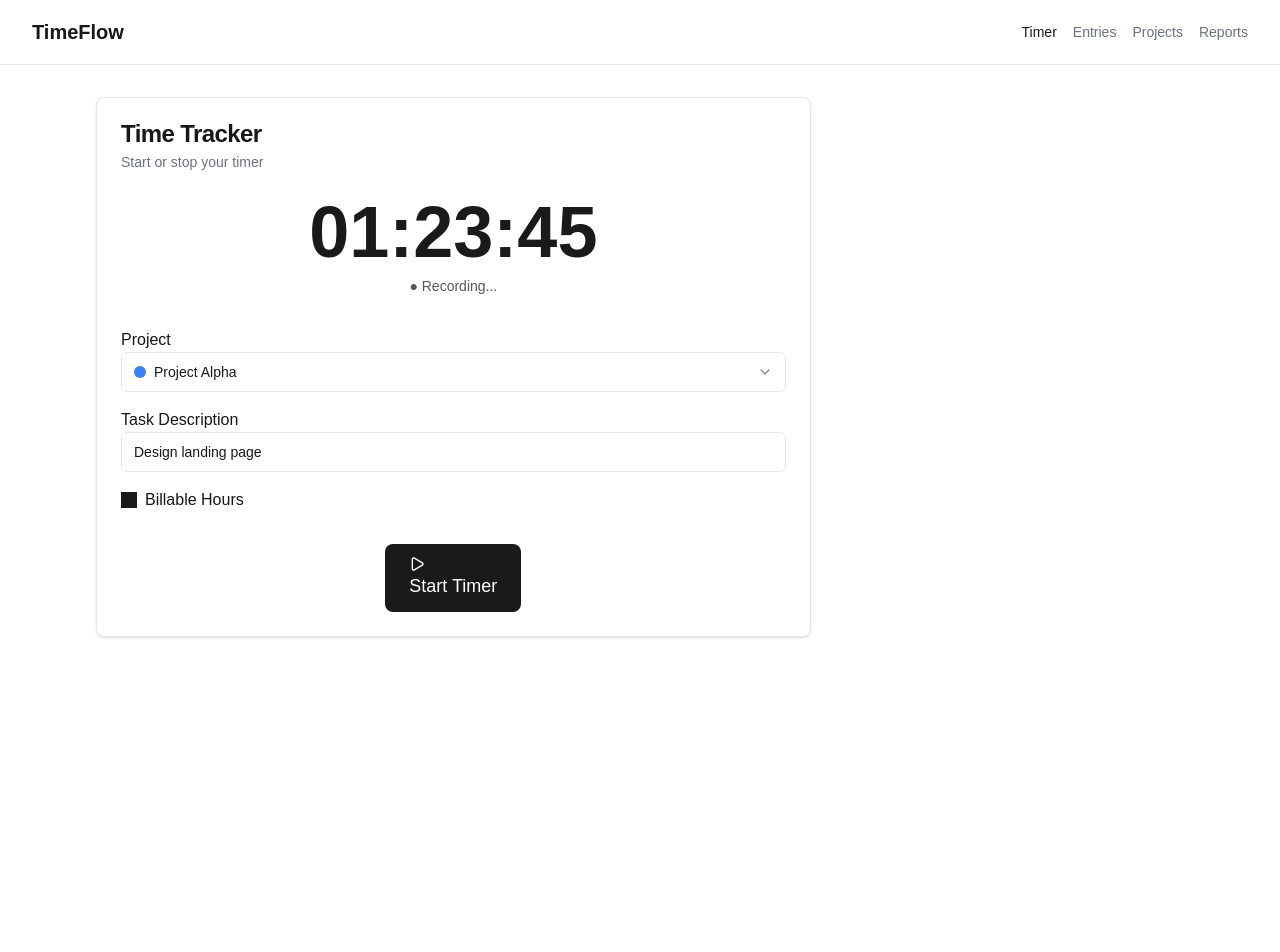
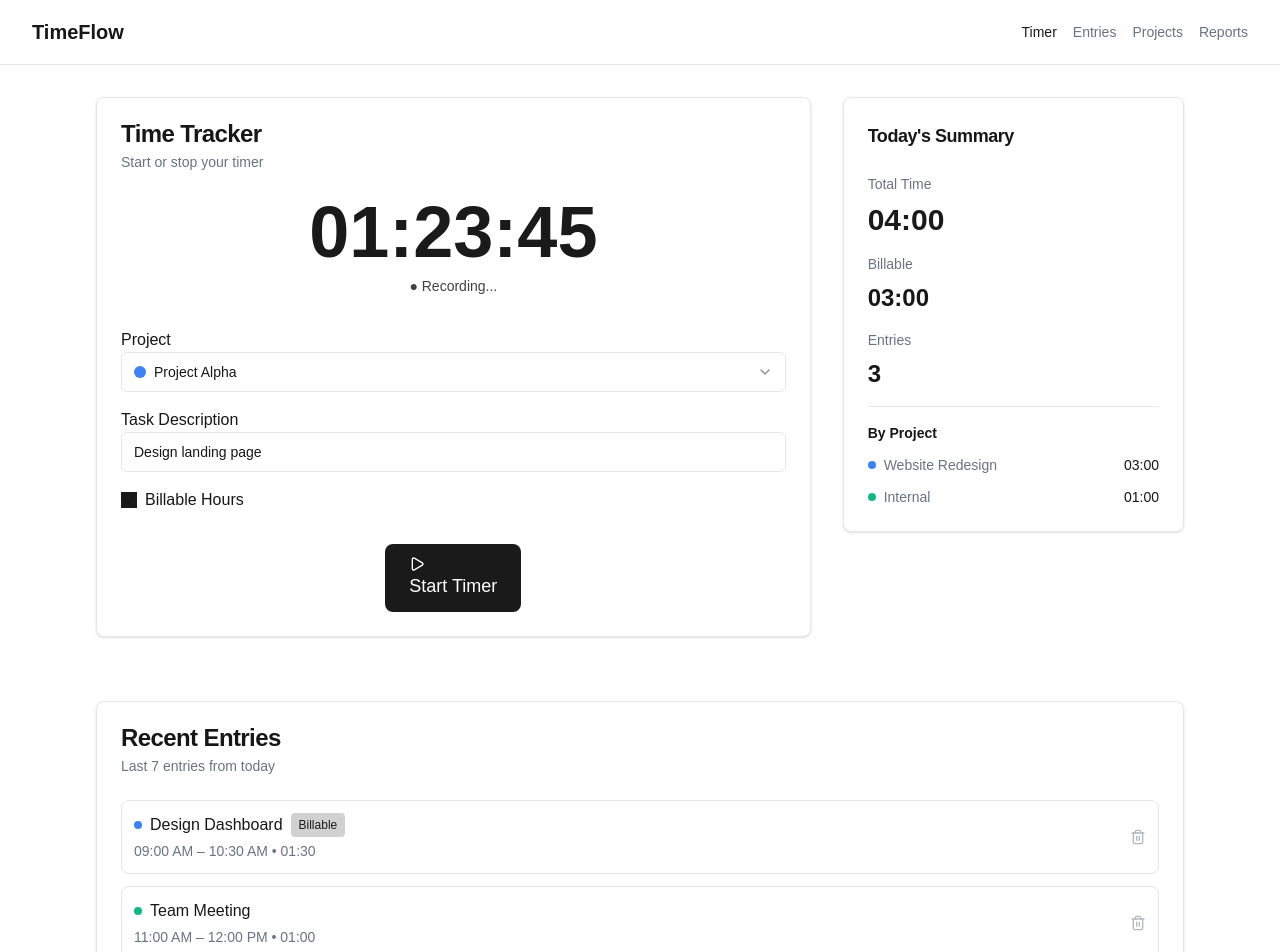
Before and after one commit to AbdallahRagab7/time-tracker, a Next.js app: page /timer in a window 1280 px wide. Shown: the top 952 px of the page. Before the commit the page ends 865 px from the top, so only its background shows below. Built offline with nearby package versions, Linux system fonts and the light colour scheme.

Commit message:
add today summary ui , recent entries ui

```diff
--- /dev/null
+++ b/features/timer/components/recent-entries.tsx
@@ -0,0 +1,126 @@
+"use client";
+
+import {
+  Card,
+  CardContent,
+  CardDescription,
+  CardHeader,
+  CardTitle,
+} from "@/components/ui/card";
+import { Trash2 } from "lucide-react";
+
+export function RecentEntries() {
+  // Static data for recent entries
+  const recentEntries = [
+    {
+      id: "1",
+      task: "Design Dashboard",
+      projectId: "proj1",
+      startTime: new Date().setHours(9, 0, 0, 0),
+      endTime: new Date().setHours(10, 30, 0, 0),
+      duration: 5400, // 1.5 hours in seconds
+      billable: true,
+    },
+    {
+      id: "2",
+      task: "Team Meeting",
+      projectId: "proj2",
+      startTime: new Date().setHours(11, 0, 0, 0),
+      endTime: new Date().setHours(12, 0, 0, 0),
+      duration: 3600, // 1 hour in seconds
+      billable: false,
+    },
+    {
+      id: "3",
+      task: "Code Review",
+      projectId: "proj1",
+      startTime: new Date().setHours(13, 30, 0, 0),
+      endTime: new Date().setHours(15, 0, 0, 0),
+      duration: 5400, // 1.5 hours in seconds
+      billable: true,
+    },
+  ];
+
+  // Static projects data
+  const projects = [
+    { id: "proj1", name: "Website Redesign", color: "#3b82f6" },
+    { id: "proj2", name: "Internal", color: "#10b981" },
+  ];
+
+  const formatTime = (seconds: number) => {
+    return `${String(Math.floor(seconds / 3600)).padStart(2, "0")}:${String(
+      Math.floor((seconds % 3600) / 60)
+    ).padStart(2, "0")}`;
+  };
+
+  return (
+    <div className="mt-8">
+      <Card className="border-border bg-card">
+        <CardHeader>
+          <CardTitle>Recent Entries</CardTitle>
+          <CardDescription>Last 7 entries from today</CardDescription>
+        </CardHeader>
+        <CardContent>
+          {recentEntries.length === 0 ? (
+            <p className="text-center text-muted-foreground py-8">
+              No entries yet today
+            </p>
+          ) : (
+            <div className="space-y-3">
+              {recentEntries.map((entry) => {
+                const project = projects.find((p) => p.id === entry.projectId);
+                const startHour = new Date(entry.startTime).toLocaleTimeString(
+                  "en-US",
+                  {
+                    hour: "2-digit",
+                    minute: "2-digit",
+                  }
+                );
+                const endHour = new Date(entry.endTime).toLocaleTimeString(
+                  "en-US",
+                  {
+                    hour: "2-digit",
+                    minute: "2-digit",
+                  }
+                );
+
+                return (
+                  <div
+                    key={entry.id}
+                    className="flex items-center justify-between p-3 rounded-lg bg-background border border-border hover:border-primary/50 transition-colors"
+                  >
+                    <div className="flex-1">
+                      <div className="flex items-center gap-2 mb-1">
+                        <div
+                          className="w-2 h-2 rounded-full"
+                          style={{ backgroundColor: project?.color }}
+                        />
+                        <span className="font-medium text-foreground">
+                          {entry.task}
+                        </span>
+                        {entry.billable && (
+                          <span className="text-xs bg-primary/20 text-primary px-2 py-1 rounded">
+                            Billable
+                          </span>
+                        )}
+                      </div>
+                      <p className="text-sm text-muted-foreground">
+                        {startHour} – {endHour} • {formatTime(entry.duration)}
+                      </p>
+                    </div>
+                    <button
+                      onClick={() => {}}
+                      className="ml-2 text-muted-foreground hover:text-destructive transition-colors"
+                    >
+                      <Trash2 className="w-4 h-4 cursor-not-allowed opacity-50" />
+                    </button>
+                  </div>
+                );
+              })}
+            </div>
+          )}
+        </CardContent>
+      </Card>
+    </div>
+  );
+}
--- a/features/timer/components/timer-container.tsx
+++ b/features/timer/components/timer-container.tsx
@@ -20,6 +20,8 @@ import { Button } from "@/components/ui/button";
 import { TimerDisplay } from "./timer-display";
 import { Play, Square, RotateCcw } from "lucide-react";
 import { Checkbox } from "@/components/ui/checkbox"; // assuming you have one
+import { TodaySummary } from "./today-summary";
+import { RecentEntries } from "./recent-entries";
 
 export function TimerContainer() {
   // --- Fake Data ---
@@ -136,6 +138,13 @@ export function TimerContainer() {
           </CardContent>
         </Card>
       </div>
+      <div className="space-y-4">
+        <TodaySummary />
+      </div>
+
+      <div className="lg:col-span-3">
+        <RecentEntries />
+      </div>
     </div>
   );
 }
--- /dev/null
+++ b/features/timer/components/today-summary.tsx
@@ -0,0 +1,87 @@
+"use client";
+import { Card, CardContent, CardHeader, CardTitle } from "@/components/ui/card";
+
+export function TodaySummary() {
+  // Static stats data
+  const stats = {
+    totalTime: 14400, // 4 hours in seconds
+    billableTime: 10800, // 3 hours in seconds
+    entryCount: 3,
+    byProject: {
+      proj1: 10800, // 3 hours in seconds
+      proj2: 3600, // 1 hour in seconds
+    },
+  };
+
+  // Static projects data
+  const projects = [
+    { id: "proj1", name: "Website Redesign", color: "#3b82f6" },
+    { id: "proj2", name: "Internal", color: "#10b981" },
+  ];
+
+  const formatTime = (seconds: number) => {
+    return `${String(Math.floor(seconds / 3600)).padStart(2, "0")}:${String(
+      Math.floor((seconds % 3600) / 60)
+    ).padStart(2, "0")}`;
+  };
+
+  return (
+    <Card className="border-border bg-card">
+      <CardHeader>
+        <CardTitle className="text-lg">Today's Summary</CardTitle>
+      </CardHeader>
+      <CardContent className="space-y-4">
+        <div className="space-y-2">
+          <div className="text-sm text-muted-foreground">Total Time</div>
+          <div className="text-3xl font-bold text-primary">
+            {formatTime(stats.totalTime)}
+          </div>
+        </div>
+
+        <div className="space-y-2">
+          <div className="text-sm text-muted-foreground">Billable</div>
+          <p className="text-2xl font-bold text-foreground">
+            {formatTime(stats.billableTime)}
+          </p>
+        </div>
+
+        <div className="space-y-2">
+          <div className="text-sm text-muted-foreground">Entries</div>
+          <p className="text-2xl font-bold text-foreground">
+            {stats.entryCount}
+          </p>
+        </div>
+
+        {Object.keys(stats.byProject).length > 0 && (
+          <div className="space-y-3 border-t border-border pt-4">
+            <div className="text-sm font-semibold text-foreground">
+              By Project
+            </div>
+            {Object.entries(stats.byProject).map(([projectId, duration]) => {
+              const project = projects.find((p) => p.id === projectId);
+              return (
+                <div
+                  key={projectId}
+                  className="flex justify-between items-center text-sm"
+                >
+                  <div className="flex items-center gap-2">
+                    <div
+                      className="w-2 h-2 rounded-full"
+                      style={{ backgroundColor: project?.color }}
+                    />
+                    <span className="text-muted-foreground">
+                      {project?.name}
+                    </span>
+                  </div>
+                  <span className="font-medium text-foreground">
+                    {formatTime(duration)}
+                  </span>
+                </div>
+              );
+            })}
+          </div>
+        )}
+      </CardContent>
+    </Card>
+  );
+}
```
